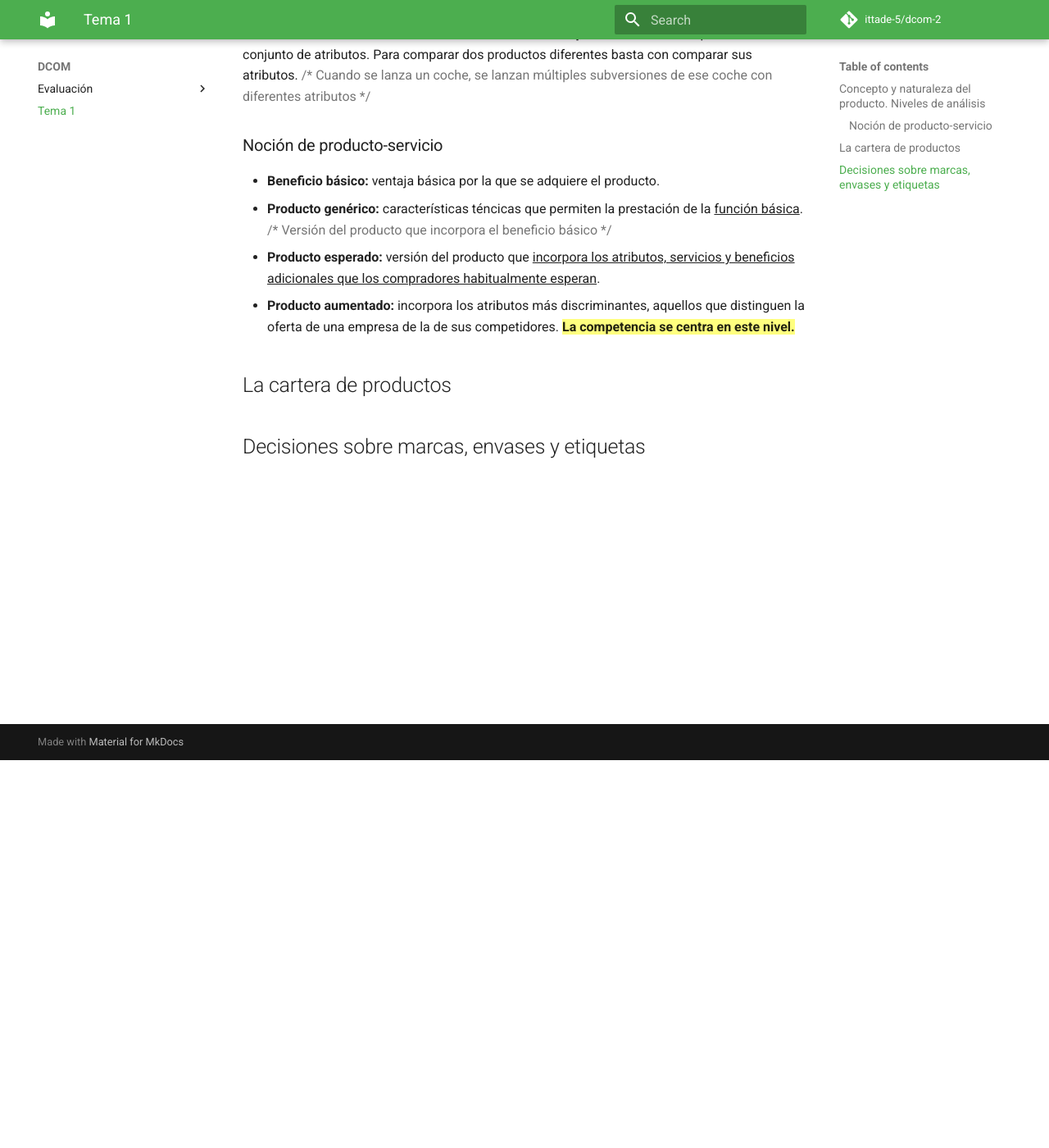
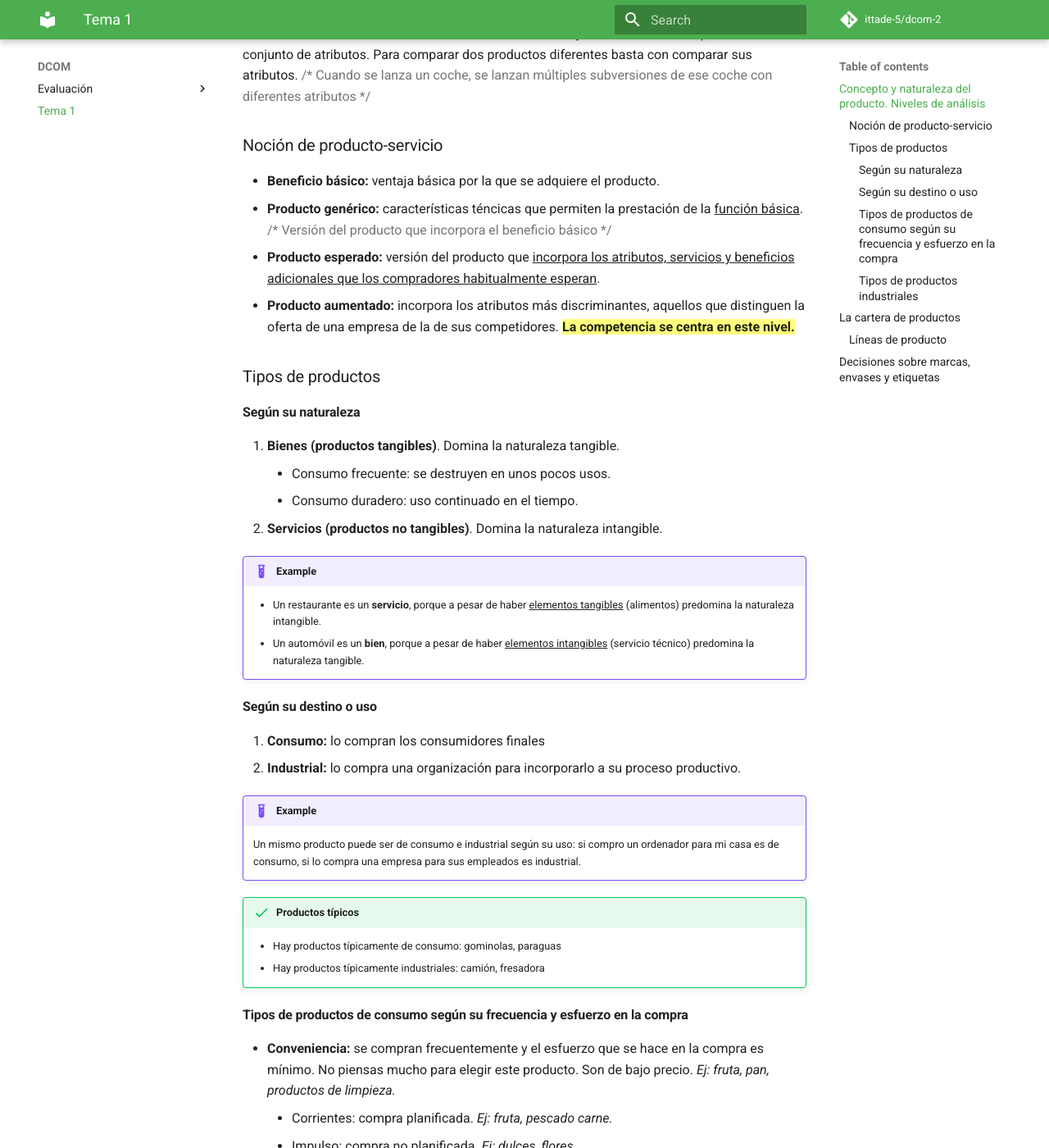
Before and after one commit to team-ittade/dcom2, an MkDocs documentation site: the page built from docs/tema-1.md, in a window 1280 px wide and 1400 px high, scrolled down 473 px. Shown: the whole window at 82% size. Built offline with MkDocs 1.6.1 and Material for MkDocs 9.7.7, drawn with Linux system fonts in a browser that asks for light colours; comment, search, counter and statistics services are not loaded; some of the changed text lies outside the part shown.

Commit message:
2021-02-17 - tema 1

```diff
--- a/docs/tema-1.md
+++ b/docs/tema-1.md
@@ -21,6 +21,88 @@
 - **Producto esperado:** versión del producto que ^^incorpora los atributos, servicios y beneficios adicionales que los compradores habitualmente esperan^^.
 - **Producto aumentado:** incorpora los atributos más discriminantes, aquellos que distinguen la oferta de una empresa de la de sus competidores. ==**La competencia se centra en este nivel.**==
 
+### Tipos de productos
+
+#### Según su naturaleza
+
+1. **Bienes (productos tangibles)**. Domina la naturaleza tangible.
+    - Consumo frecuente: se destruyen en unos pocos usos.
+    - Consumo duradero: uso continuado en el tiempo.
+2. **Servicios (productos no tangibles)**. Domina la naturaleza intangible.
+
+!!! example
+    - Un restaurante es un **servicio**, porque a pesar de haber ^^elementos tangibles^^ (alimentos) predomina la naturaleza intangible.
+    - Un automóvil es un **bien**, porque a pesar de haber ^^elementos intangibles^^ (servicio técnico) predomina la naturaleza tangible.
+
+#### Según su destino o uso
+
+1. **Consumo:** lo compran los consumidores finales
+2. **Industrial:** lo compra una organización para incorporarlo a su proceso productivo.
+
+!!! example
+    Un mismo producto puede ser de consumo e industrial según su uso: si compro un ordenador para mi casa es de consumo, si lo compra una empresa para sus empleados es industrial.
+
+!!! success "Productos típicos"
+    - Hay productos típicamente de consumo: gominolas, paraguas
+    - Hay productos típicamente industriales: camión, fresadora
+
+#### Tipos de productos de consumo según su frecuencia y esfuerzo en la compra
+
+- **Conveniencia:** se compran frecuentemente y el esfuerzo que se hace en la compra es mínimo. No piensas mucho para elegir este producto. Son de bajo precio. *Ej: fruta, pan, productos de limpieza.*
+    - Corrientes: compra planificada. *Ej: fruta, pescado carne.*
+    - Impulso: compra no planificada. *Ej: dulces, flores.*
+- **Compra esporádica o comparación:** precio más alto, se usan durante más tiempo. El consumidor compara los precios de muchos productos. *Ej: lavadora, frigorífico.*
+- **Especialidad o preferencia:** los productos tienen características únicas. Se asocia la marca a esas características únicas. Sólo quieres comprar el producto de esa marca si tienes la necesidad de comprar ese tipo de producto. *Ej: Iphone*. La empresa puede poner el precio que quiere. {++Las empresas quieren poner su producto aquí.++}
+- **No buscados:** se compran con escasa frecuencia y escaso esfuerzo. *Ej: seguro, cementerio*. Las empresas tienen que hacer un alto esfuerzo para convencer a los consumidores, porque a éstos les da lo mismo.
+
+|Características|Conveniencia|Compra esporádica o comparación|Especialidad|
+|--|--|--|--|
+|Tiempo y esfuerzo dedicado a la compra|muy poco|considerable|el necesario para encontrar la marca deseada|
+|Tiempo dedicado a planificar la compra|muy poco|considerable|-|
+|Rapidez con la que se satisface la necesidad tras presentarse|Inmediatamente|Largo|-|
+|¿Se comparan los precios y la calidad?|No|Sí|No|
+|Precio|Generalmente bajo|Generalmente alto|Generalmente alto|
+|Frecuencia de la compra|Generalmente frecuente|Poco frecuente|Poco frecuente<span class="red">*<span>|
+
+<span class="red">\*</span> salvo que se trate de un producto de conveniencia que se ha convertido en un producto de preferencia
+
+#### Tipos de productos industriales
+
+- **Materias primas.**
+- **Bienes de equipo.** *Ej: maquinaria*
+- **Componentes:** inputs intermedios que se pueden identificar. Se pueden identificar en el producto final. *Ej: rueda de un coche*
+- **Materiales:** inputs intermedios que no se pueden identificar. Se fusionan con el producto. *Ej: alcohol en un limpiador*
+- **Suministros:** ayudan a la fabricación del producto pero no se incorporan al producto. *Ej: material de oficina*
+- **Servicios industriales.**
+
 ## La cartera de productos
 
+**Al principio la empresa vende sólo un producto, pero realmente las empresas no suelen vender un sólo producto, venden una serie de productos (cartera de productos).**
+
+Razones:
+
+- Adecuarse mejor a las necesidades de cada consumidor. Se sacan versiones ligeramente modificadas del mismo producto.
+- Relacionado con la idea de CVP. La empresa debe tener productos en todos los ciclos de vida del producto.
+    - Tener productos en diferentes etapas facilita la gestión de las interrelaciones entre los productos.
+
+*[CVP]: Ciclo de Vida del Producto
+
+!!! info "Recordar el ciclo de vida del producto"
+    ![img](images/tema-1/ciclo-producto.png)
+
+Si la empresa tiene una cartera de productos deberá tomar decisiones sobre ellos (**mantenerlos**, **modificarlos**, **ampliarlos** y/o **eliminarlos**)
+
+### Líneas de producto
+
+La cartera de productos se divide en líneas de producto.
+
+Una línea de producto es un grupo de productos estrechamente relacionados dentro de la misma categoría.
+
+- **Amplitud de la cartera:** número de líneas de producto de la que consta.
+- **Profundidad:** número de productos diferentes de cada línea.
+- **Longitud:** número total de productos que conforman la cartera.
+- **Consistencia:**
+    - ^^Desde el punto de vista del fabricante:^^ utiliza las mismas materias primas, procesos técnicos, distribuidores, etc.
+    - ^^Desde el punto de vista del consumidor:^^ los productos que vende son sustitutivos o complementarios.
+
 ## Decisiones sobre marcas, envases y etiquetas
```
Also changed, not shown: docs/images/tema-1/ciclo-producto.png (added).
